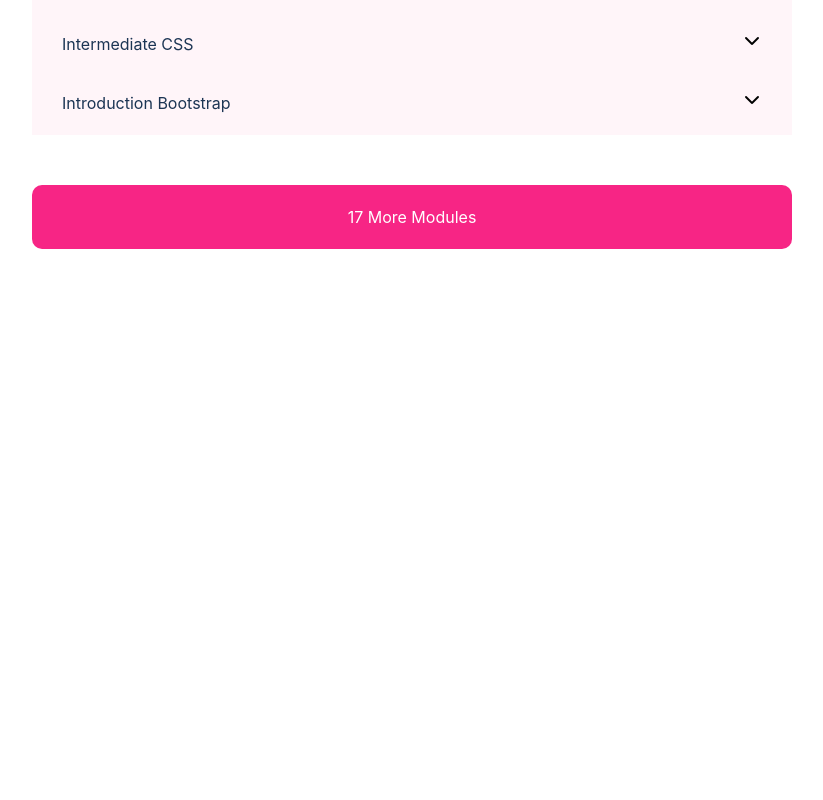
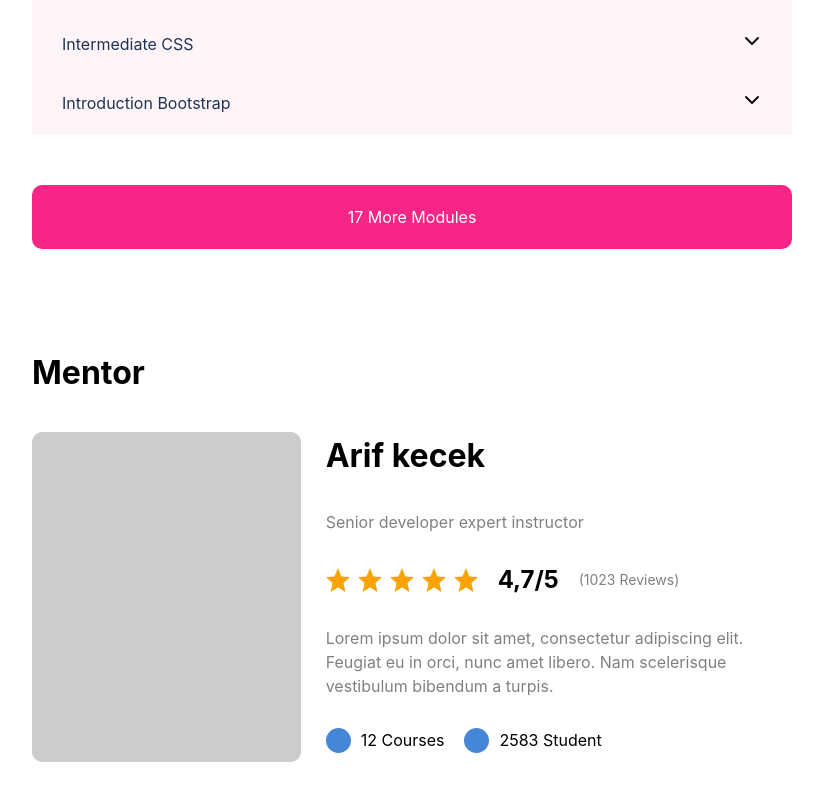
Before and after one commit to ramaz1k/group-work, a website: page src/page3.html in a window 1280 px wide. Shown: the part 3128-3928 px from the top of the page, without its empty margins (113-936 px from the left). Before the commit the page ends 3477 px from the top, so only its background shows below. Drawn offline with nearby package versions, Linux system fonts and the light colour scheme; files that its build step writes are made by us from their sources.

Commit message:
main s-6 p3

```diff
--- a/src/page3.html
+++ b/src/page3.html
@@ -407,6 +407,37 @@
             <button class="text-white bg-[#F72585] rounded-[10px] py-[20px] my-[50px] w-[100%]">17 More Modules</button>
         </div>
       </section>
+      <section class="my-[50px] px-[20px] max-w-[800px] lg:mx-[125px]">
+       <p class="text-[22px] lg:text-[32px] font-bold">Mentor</p>
+       <div class="my-[35px] flex flex-col gap-[25px] lg:flex-row">
+        <div class="bg-[#CCCCCC] h-[330px] lg:w-[80%] rounded-[10px]"></div>
+         <div class="flex flex-col gap-[30px]">
+       <p class="text-[22px] lg:text-[32px] font-bold">Arif kecek</p>
+            <p. class="text-[#808080]">Senior developer expert instructor</p.>
+        <div class="flex gap-[20px] items-center">
+          <div>
+            <img src="./images/Rating.png" alt="" />
+          </div>
+          <p class="font-bold text-[18px] lg:text-2xl">4,7/5</p>
+          <p class="text-[#808080] text-[10px] lg:text-[14px]">
+            (1023 Reviews)
+          </p>
+        </div>
+        <p class="text-[#808080]">Lorem ipsum dolor sit amet, consectetur adipiscing elit. Feugiat eu in orci, nunc amet libero. Nam scelerisque vestibulum bibendum a turpis.</p>
+        <div class="flex gap-[20px]">
+            <div class="flex gap-[10px]">
+                <div class="w-[25px] h-[25px] rounded-[50%] bg-[#4586D6]"></div>
+                <p>12 Courses</p>
+            </div>
+            <div class="flex gap-[10px]">
+                <div class="w-[25px] h-[25px] rounded-[50%] bg-[#4586D6]"></div>
+                <p>2583 Student</p>
+            </div>
+
+        </div>
+         </div>
+       </div>
+      </section>
     </main>
   </body>
 </html>
```
